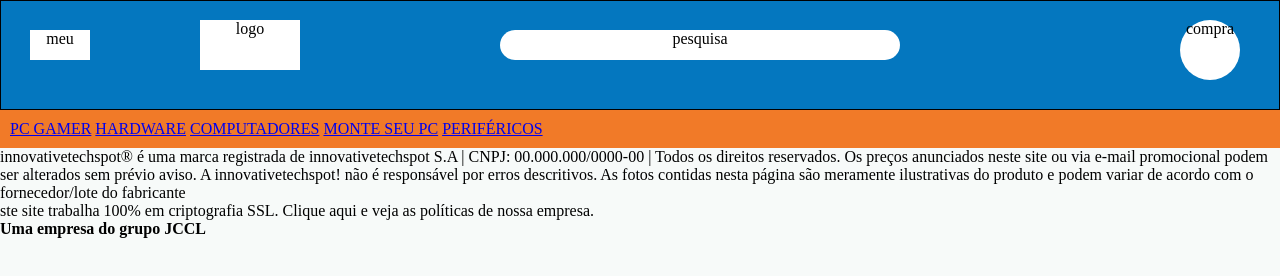
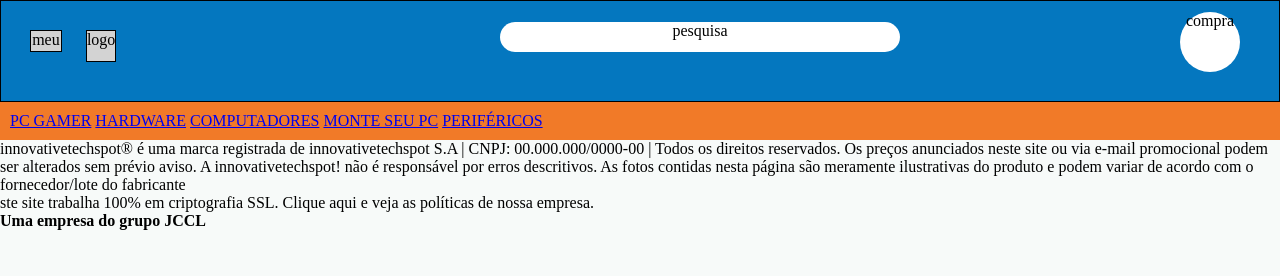
Before and after one commit to Jose-Carlos-Carvalho-de-Lima/projeto_Innovativetchspot02, a plain HTML site: page index.html in a window 1280 px wide. Drawn offline with Linux system fonts and the light colour scheme.

Commit message:
atualização18122024

```diff
--- a/estilo/style.css
+++ b/estilo/style.css
@@ -27,31 +27,26 @@ header {
     border: solid 1.5px;
 }
 
-div#mn {
-    width: 60px;
-    height: 30px;
-    position: relative;
-    margin-top: 0px;
-    margin-left: 0px;
-    margin-bottom: 0px;
-    margin-right: 0px;
+#mn {
+    display: inline-block;
+    background-color: lightgray;
+    border: 1px solid black;
     text-align: center;
-    background-color: white;
+    height: 20px;
+    width: 29.9px;
 }
 
-div#lg {
-    width: 100px;
-    height: 50px;
-    position: relative;
-    margin-top: -40px;
-    margin-left: 170px;
-    margin-bottom: 0px;
-    margin-right: 0px;
+#lg {
+    display: inline-block;
+    background-color: lightgray;
+    border: 1px solid black;
     text-align: center;
-    background-color: white;
+    height: 30px;
+    margin-left: 20px;
+
 }
 
-div#pq {
+#pq {
     width: 400px;
     height: 30px;
     position: relative;
@@ -63,7 +58,7 @@ div#pq {
     background-color: white;
     border-radius: 60px;
 }
-div#cp {
+#cp {
     width: 60px;
     height: 60px;
     position: relative;
```
